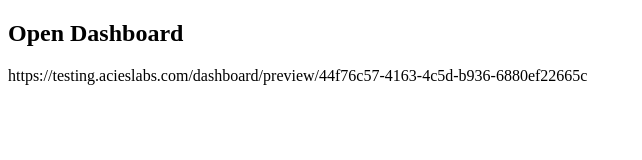
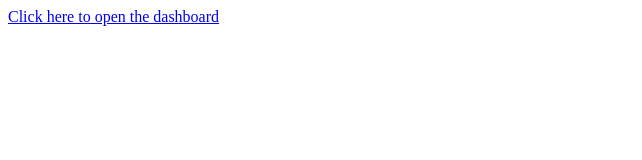
Before and after one commit to ayush-acies/iframe-test, a plain HTML site: page sayali.html in a window 1280 px wide. Shown: the whole page, without its empty margins (0-642 px from the left). Drawn offline with Linux system fonts and the light colour scheme.

Commit message:
Update sayali.html

```diff
--- a/sayali.html
+++ b/sayali.html
@@ -6,8 +6,11 @@
 </head>
 <body>
 
-    <h2>Open Dashboard</h2>
-https://testing.acieslabs.com/dashboard/preview/44f76c57-4163-4c5d-b936-6880ef22665c
-
+   <a
+        href="https://testing.acieslabs.com/dashboard/preview/44f76c57-4163-4c5d-b936-6880ef22665c"
+        target="_blank"
+>
+        Click here to open the dashboard
+</a>
 </body>
 </html>
```
